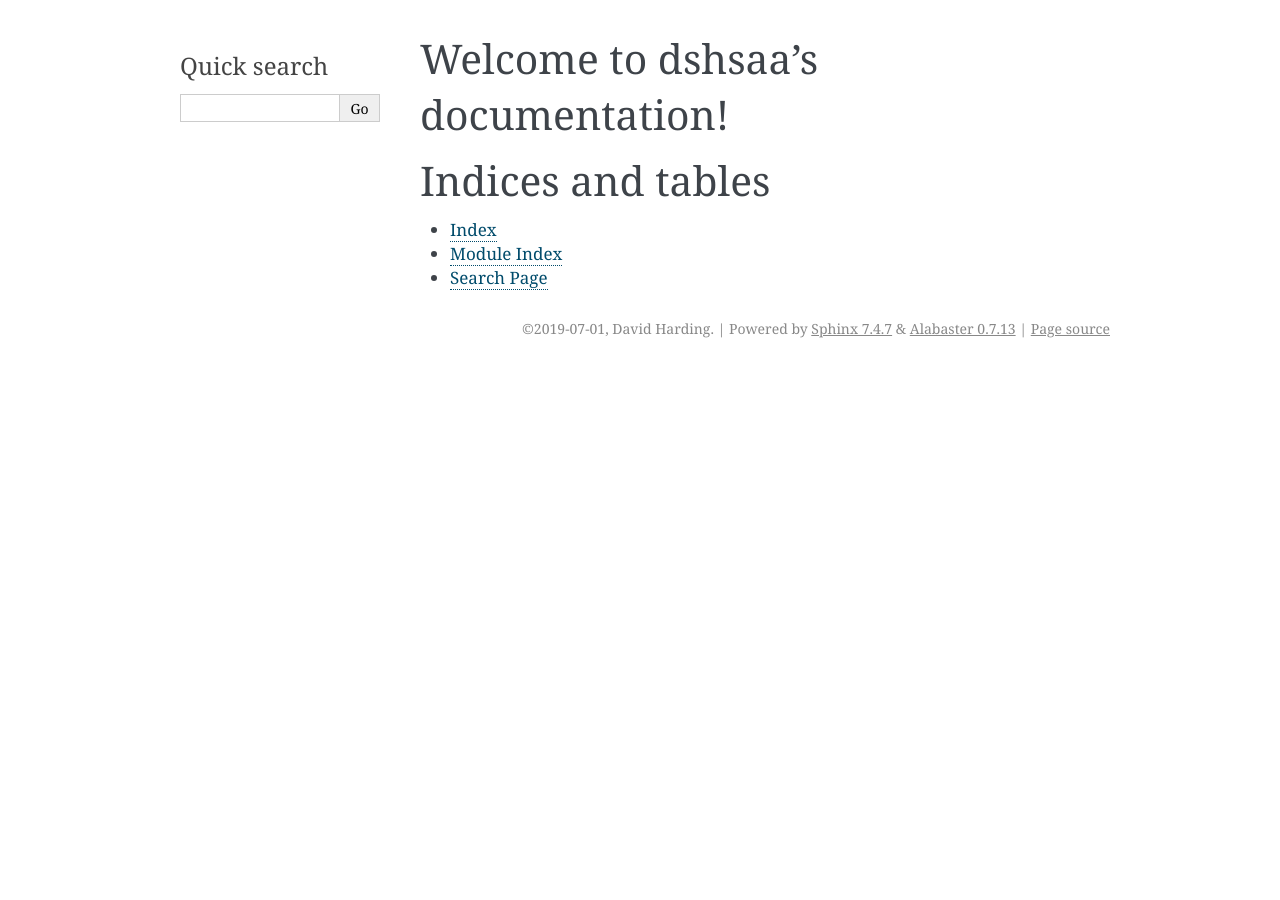
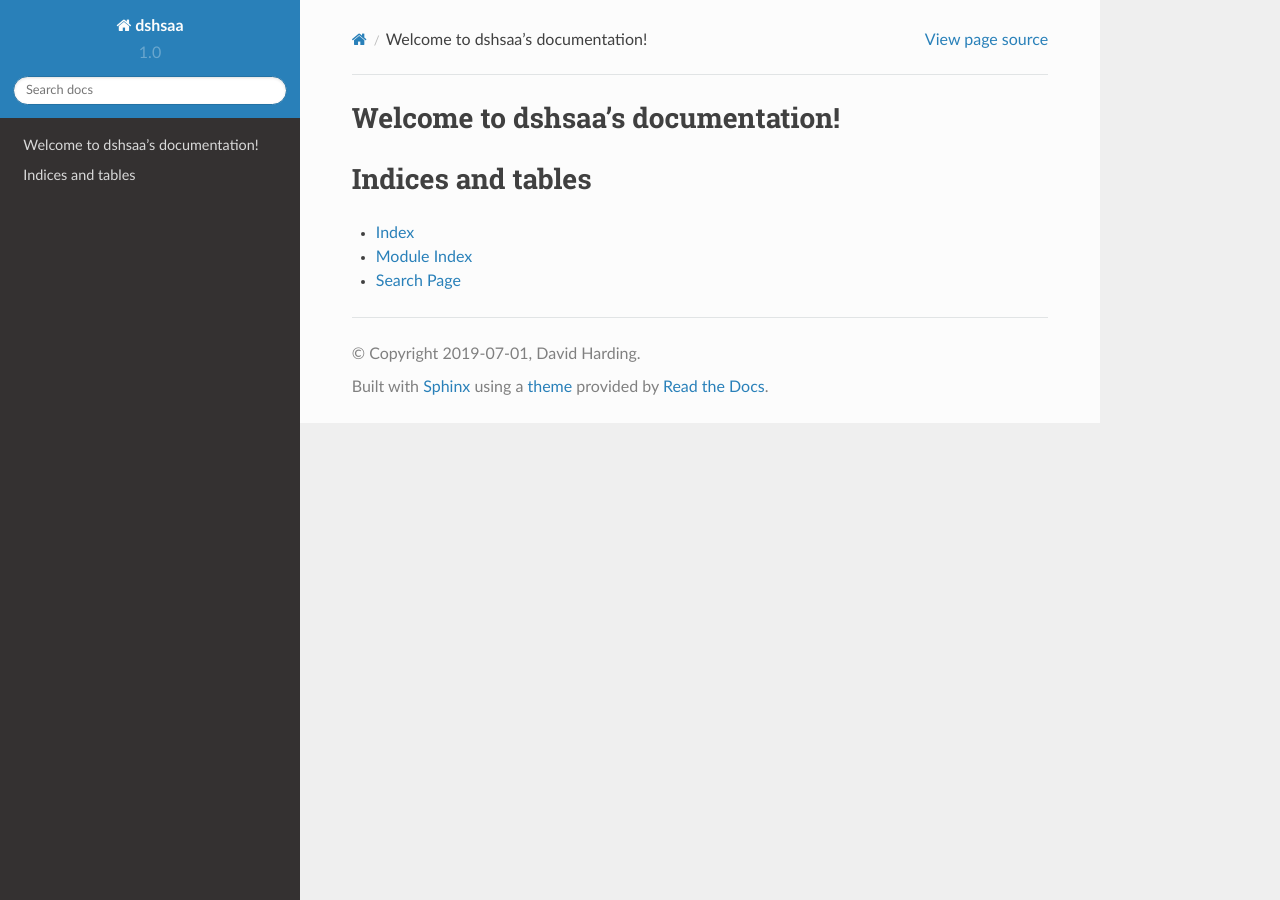
Before and after one commit to hardingprofessional/dshsaa, a Sphinx documentation site: the page built from sphinx/index.rst, in a window 1280 px wide. Built offline with Sphinx 7.4.7 and the Read the Docs theme 2.0.0, drawn with Linux system fonts in a browser that asks for light colours.

Commit message:
switch back to rtd theme for sphinx

```diff
--- a/sphinx/conf.py
+++ b/sphinx/conf.py
@@ -87,8 +87,8 @@ todo_include_todos = False
 # The theme to use for HTML and HTML Help pages.  See the documentation for
 # a list of builtin themes.
 #
-html_theme = 'alabaster'
-#html_theme = 'sphinx_rtd_theme'
+#html_theme = 'alabaster'
+html_theme = 'sphinx_rtd_theme'
 
 # Theme options are theme-specific and customize the look and feel of a theme
 # further.  For a list of options available for each theme, see the
```
